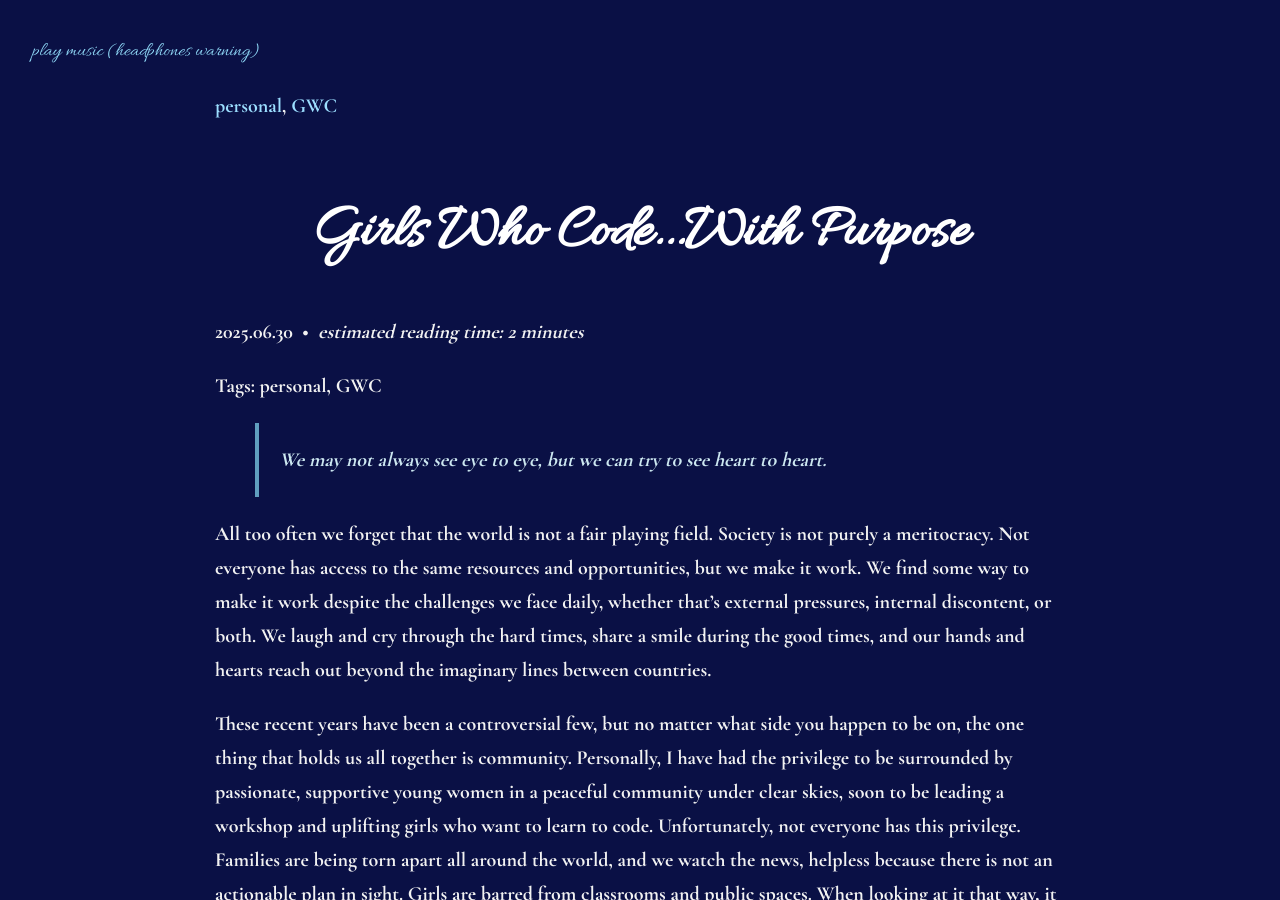
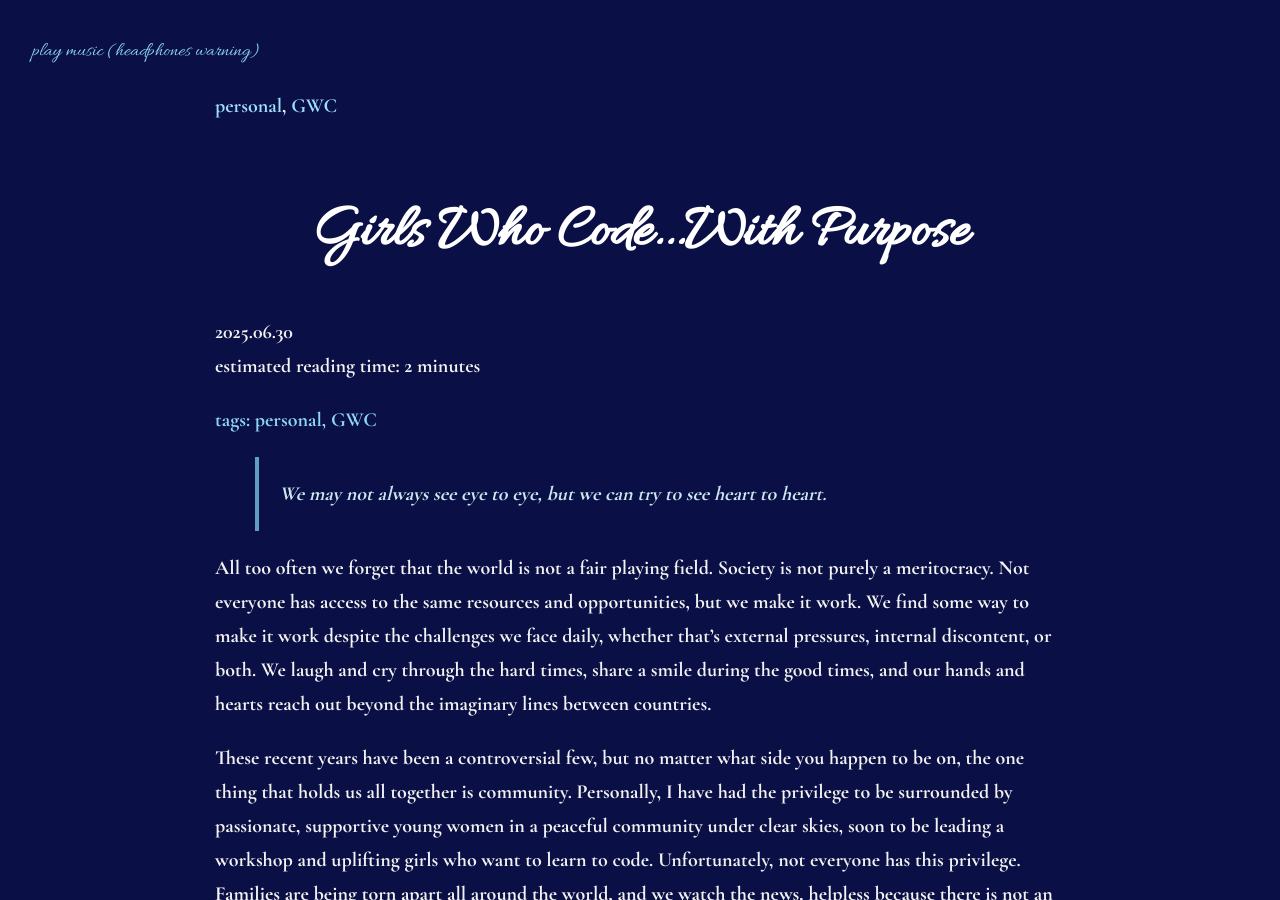
Before and after one commit to leucinemymind/leucinemymind.github.io, a Jekyll site: the page built from _posts/2025-06-30-gwc.md, in a window 1280 px wide and 900 px high. Built offline with Jekyll 4.4.1, drawn with Linux system fonts in a browser that asks for light colours; our own code applies the rules of GitHub Pages for plain Markdown files.

Commit message:
style change

```diff
--- a/_layouts/post.html
+++ b/_layouts/post.html
@@ -6,22 +6,22 @@
   <h1 class="page-heading">{{ page.title }}</h1>
 
   <p class="post-meta">
-    <span class="date">{{ page.date | date: "%Y.%m.%d" }}</span>
-    &nbsp;•&nbsp;<em>
+    <span class="date", style="text-align:center">{{ page.date | date: "%Y.%m.%d" }}</span>
+    <br/> <span class="date", style="text-align:center">
       {% assign words = content | number_of_words %}
       {% assign reading_time = words | divided_by:200 %}
       estimated reading time: {{ reading_time | ceil }} minute{% if reading_time != 1 %}s{% endif %}
-    </em>
+      </span>
   </p>
 
   {% if page.tags %}
     <p class="tags">
-      <strong>Tags:</strong>
+      <span style="color:#8ed6f5">tags:</strong>
       {% for tag in page.tags %}
         <span class="tag">{{ tag }}</span>{% unless forloop.last %}, {% endunless %}
       {% endfor %}
     </p>
-  {% endif %}
+    {% endif %}
 
   {{ content }}
 </article>
```
